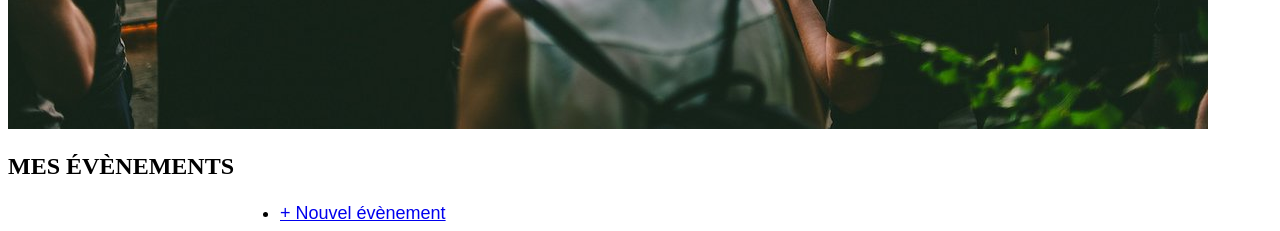
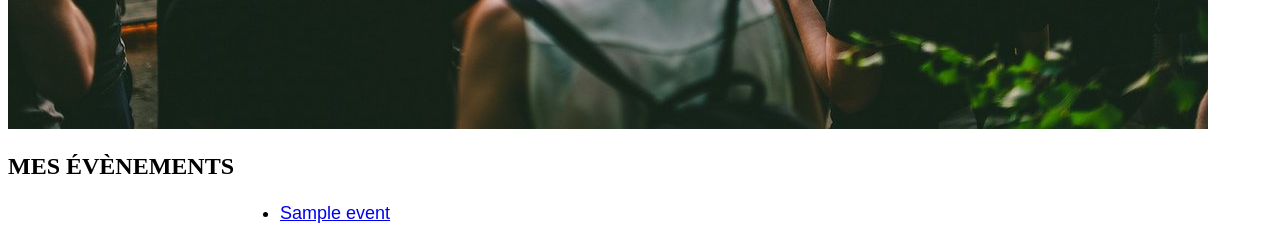
Before and after one commit to WildCodeSchool/reims-php-2009-project3-safe-night, a Symfony app: template templates/event/index.html.twig in a window 1280 px wide. Shown: the part 1070-1301 px from the top of the page. Run offline with Twig, Linux system fonts and the light colour scheme; the template is opened without the code that fills it: most values are stand-ins (such as "Sample title", 1, 10 or a date in 2020); some libraries are stand-ins or nearby versions.

Commit message:
remove link to create event in index.html.twig

```diff
--- a/templates/event/index.html.twig
+++ b/templates/event/index.html.twig
@@ -15,7 +15,6 @@
 
     <div class="my-events-content example-wrapper">
         <ul class="event-list">
-            <li class="new-event"><a href="{{ path('event_new') }}">+ Nouvel évènement</a></li>
         {% for event in events %}
             <li class="event"><a href="{{ path('event_show', {id: event.id}) }}">{{event.name}}</a></li>
         {% endfor %}
```
